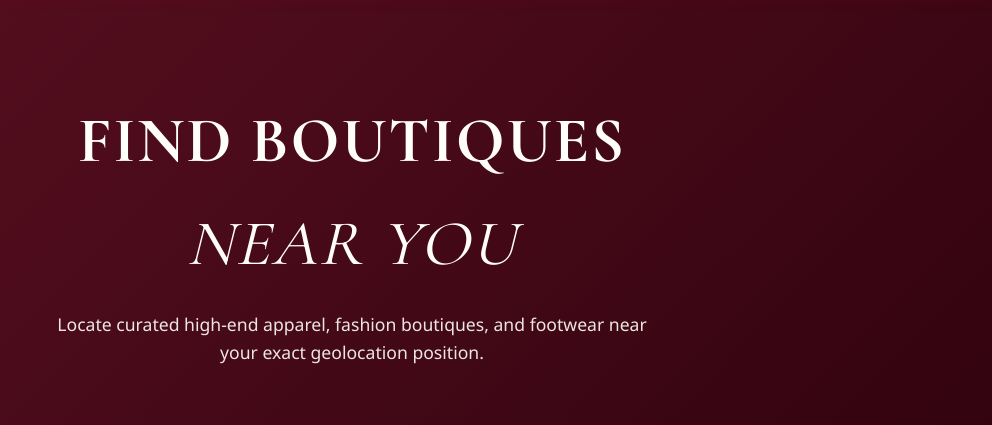
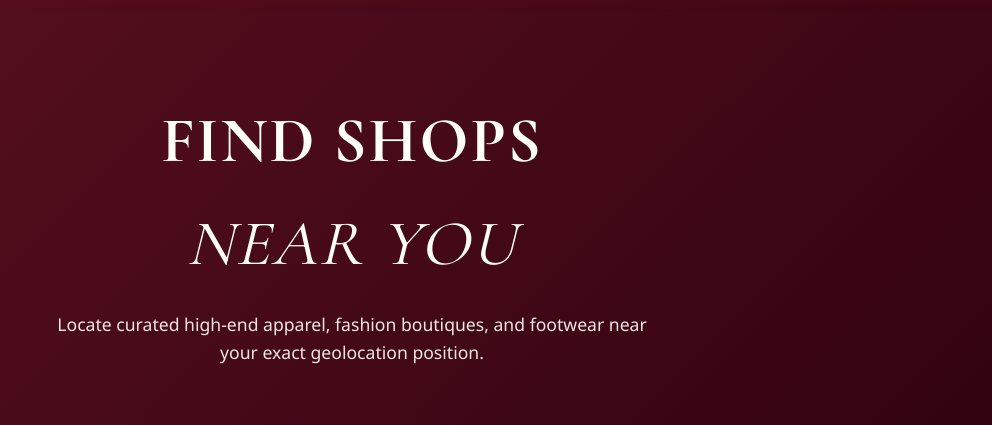
Before and after one commit to xxArcandisxx/Lens-Luxe, a Flask app: page /shop-near-me in a window 1280 px wide. Shown: the part 91-516 px from the top of the page, without its empty margins (288-1280 px from the left). Run offline with Flask 3, Linux system fonts and the light colour scheme.

Commit message:
tweaked title

```diff
--- a/templates/shop.html
+++ b/templates/shop.html
@@ -110,7 +110,7 @@
 
 <section class="shop-hero">
     <div class="shop-hero-inner">
-        <h1>Find Boutiques<br><em>Near You</em></h1>
+        <h1>Find Shops<br><em>Near You</em></h1>
         <p>Locate curated high-end apparel, fashion boutiques, and footwear near your exact geolocation position.</p>
     </div>
 </section>
```
